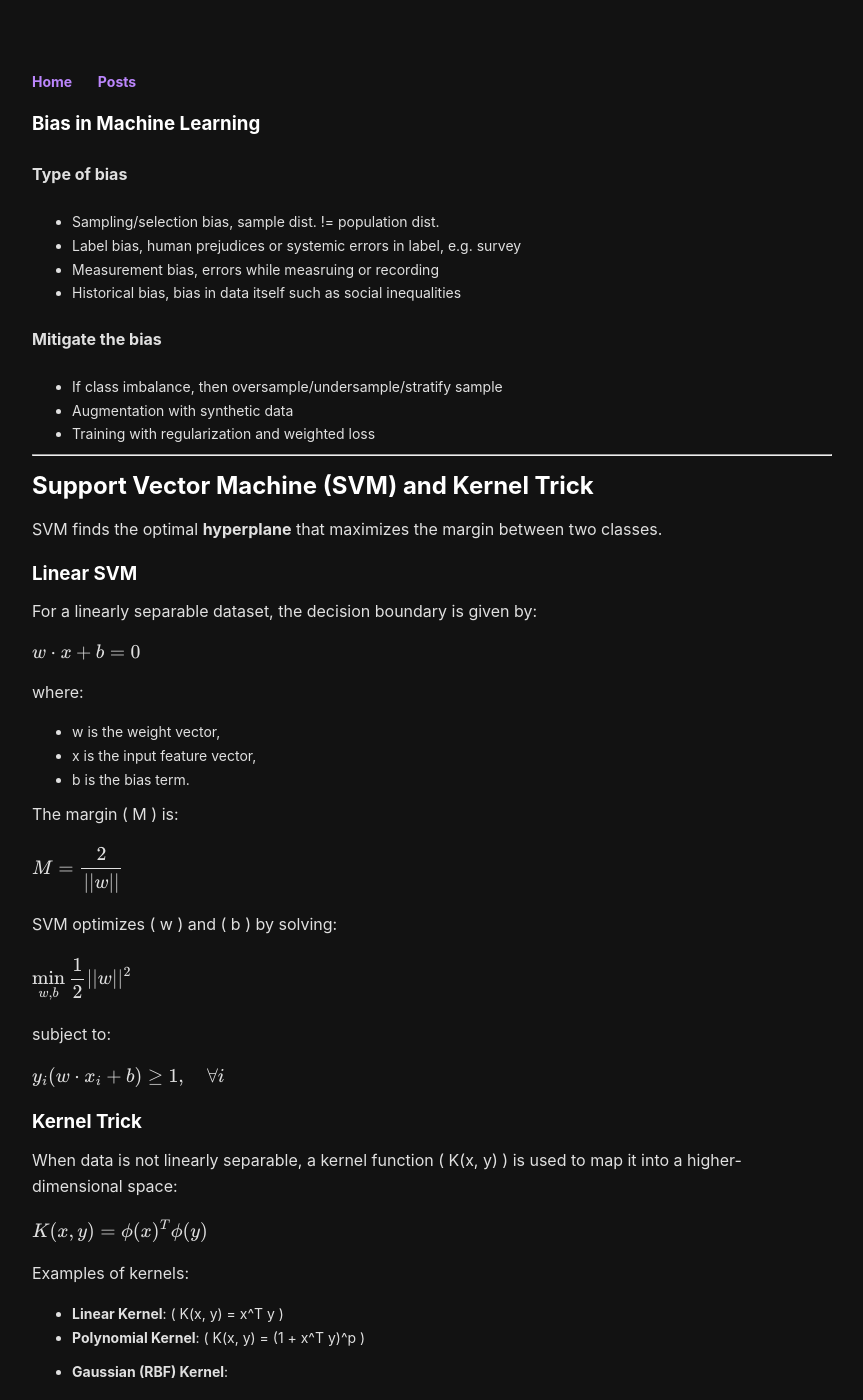
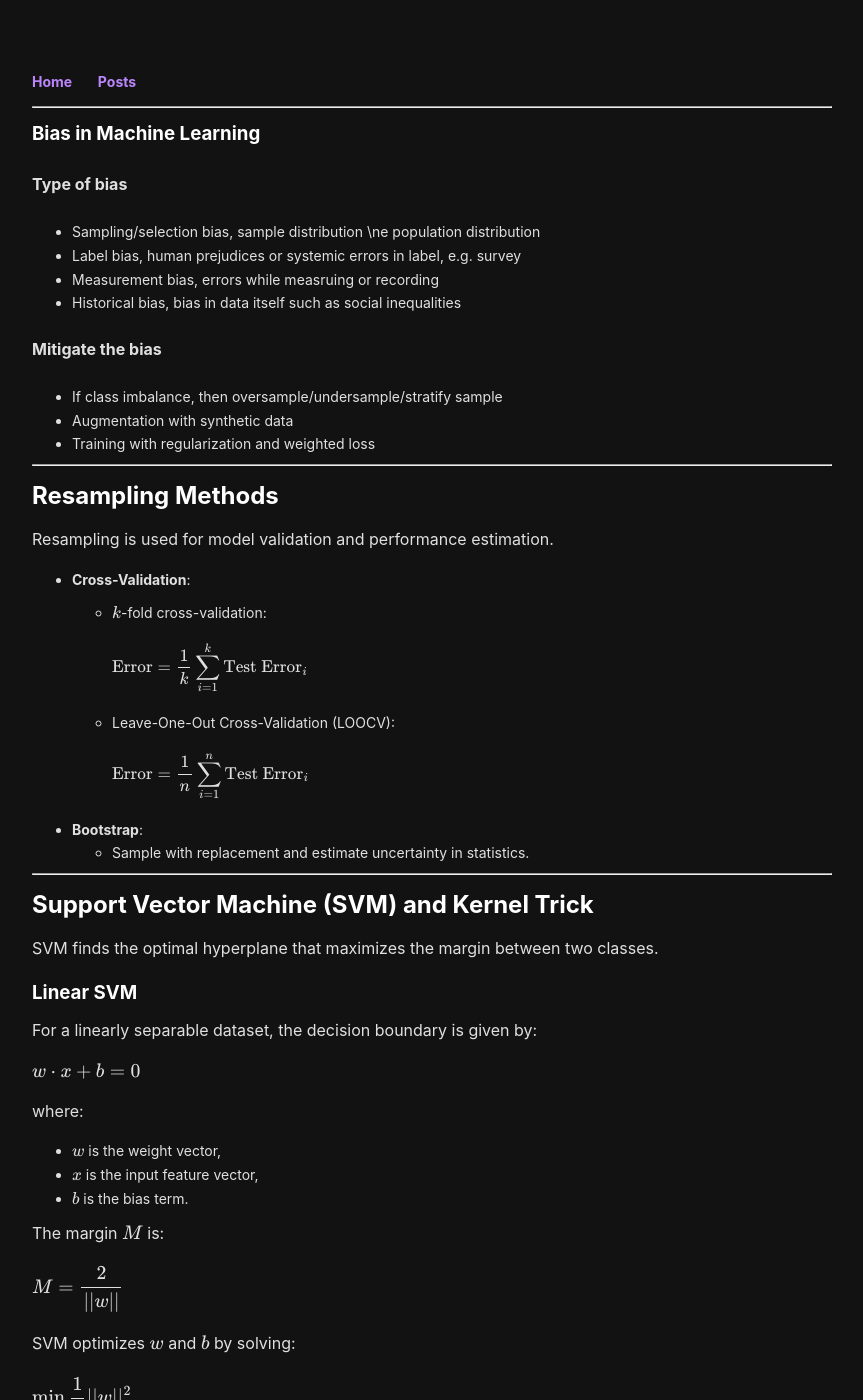
Before and after one commit to sean-sj-jung/sean-sj-jung.github.io, a Jekyll site: the page built from _posts/2024-11-11-TraditionalMachineLearning.md, in a window 1280 px wide and 1400 px high. Shown: the whole window, without its empty margins (208-1071 px from the left). Built offline with Jekyll 4.4.1, drawn with Linux system fonts in a browser that asks for light colours; nearby versions of some CDN libraries; formulas are drawn with MathJax 3; some of the changed text lies outside the part shown.

Commit message:
change css:

```diff
--- a/_posts/2024-11-11-TraditionalMachineLearning.md
+++ b/_posts/2024-11-11-TraditionalMachineLearning.md
@@ -5,10 +5,12 @@ date: 2024-11-11
 excerpt: "SVM, Decision Tree, Bagging and Boosting, Clustering and so on"
 ---
 
+---
+
 ### Bias in Machine Learning
 
 #### Type of bias
-- Sampling/selection bias, sample dist. != population dist.
+- Sampling/selection bias, sample distribution \ne population distribution
 - Label bias, human prejudices or systemic errors in label, e.g. survey
 - Measurement bias, errors while measruing or recording
 - Historical bias, bias in data itself such as social inequalities
@@ -20,8 +22,29 @@ excerpt: "SVM, Decision Tree, Bagging and Boosting, Clustering and so on"
 
 ---
 
+## Resampling Methods
+Resampling is used for model validation and performance estimation.
+
+- **Cross-Validation**:
+  - $$ k $$-fold cross-validation:
+
+    $$
+    \text{Error} = \frac{1}{k} \sum_{i=1}^{k} \text{Test Error}_i
+    $$
+
+  - Leave-One-Out Cross-Validation (LOOCV):
+
+    $$
+    \text{Error} = \frac{1}{n} \sum_{i=1}^{n} \text{Test Error}_i
+    $$
+
+- **Bootstrap**:
+  - Sample with replacement and estimate uncertainty in statistics.
+
+---
+
 ## Support Vector Machine (SVM) and Kernel Trick
-SVM finds the optimal **hyperplane** that maximizes the margin between two classes.
+SVM finds the optimal hyperplane that maximizes the margin between two classes.
 
 ### **Linear SVM**
 For a linearly separable dataset, the decision boundary is given by:
@@ -31,17 +54,17 @@ w \cdot x + b = 0
 $$
 
 where:
--  w  is the weight vector,
--  x  is the input feature vector,
--  b  is the bias term.
+- $$w$$ is the weight vector,
+- $$x$$ is the input feature vector,
+- $$b$$ is the bias term.
 
-The margin \( M \) is:
+The margin $$ M $$ is:
 
 $$
 M = \frac{2}{||w||}
 $$
 
-SVM optimizes \( w \) and \( b \) by solving:
+SVM optimizes $$ w $$ and $$ b $$ by solving:
 
 $$
 \min_{w, b} \frac{1}{2} ||w||^2
@@ -53,7 +76,7 @@ $$
 y_i (w \cdot x_i + b) \geq 1, \quad \forall i
 $$
 
-### **Kernel Trick**
+### Kernel Trick
 When data is not linearly separable, a kernel function \( K(x, y) \) is used to map it into a higher-dimensional space:
 
 $$
@@ -61,8 +84,8 @@ K(x, y) = \phi(x)^T \phi(y)
 $$
 
 Examples of kernels:
-- **Linear Kernel**: \( K(x, y) = x^T y \)
-- **Polynomial Kernel**: \( K(x, y) = (1 + x^T y)^p \)
+- **Linear Kernel**: $$ K(x, y) = x^T y $$
+- **Polynomial Kernel**: $$ K(x, y) = (1 + x^T y)^p $$
 - **Gaussian (RBF) Kernel**:
 
   $$
@@ -74,6 +97,8 @@ Examples of kernels:
   $$
   K(x, y) = \tanh(b_0 x^T y + b_1)
   $$
+
+---
 
 ## Decision Tree
 Decision trees use **recursive partitioning** to split data based on the largest **information gain**.
@@ -99,6 +124,9 @@ Decision trees use **recursive partitioning** to split data based on the largest
 ### **Pruning**
 Decision trees tend to **overfit**, so **pruning** is used to reduce complexity.
 
+---
+
+
 ## Random Forest
 Random forests improve decision trees by training multiple trees on different subsets of data.
 
@@ -163,6 +174,8 @@ Adaboost combines weak classifiers to create a strong classifier by **reweightin
    H(x) = \text{sign} \left( \sum_{t=1}^{T} \alpha_t h_t(x) \right)
    $$
 
+---
+
 ## Clustering
 Clustering is an **unsupervised learning** method that groups similar data points.
 
@@ -183,6 +196,8 @@ Clustering is an **unsupervised learning** method that groups similar data point
 - **Density-Based Clustering**:
   - **DBSCAN**: Groups points based on density.
 
+---
+
 ## Entropy
 Entropy measures **uncertainty** in a probability distribution:
 
@@ -192,6 +207,8 @@ $$
 
 - **High entropy**: Data is **impure** or **uncertain**.
 - **Low entropy**: Data is **pure** or **certain**.
+
+---
 
 ## Lazy Learning vs. Eager Learning
 ### **Lazy Learning**
--- a/css/main.css
+++ b/css/main.css
@@ -101,11 +101,6 @@ li {
     color: #ffffff; /* Dark Mode */
 }
 
-/* .MathJax_Display {
-    text-align: left !important;
-    margin: 1em 0 !important;
-} */
-
 mjx-container[display="true"] {
     justify-content: flex-start !important;
     text-align: left !important;
```
Also changed, not shown: other parts of _posts/2024-11-11-TraditionalMachineLearning.md (+3 -20 lines).
